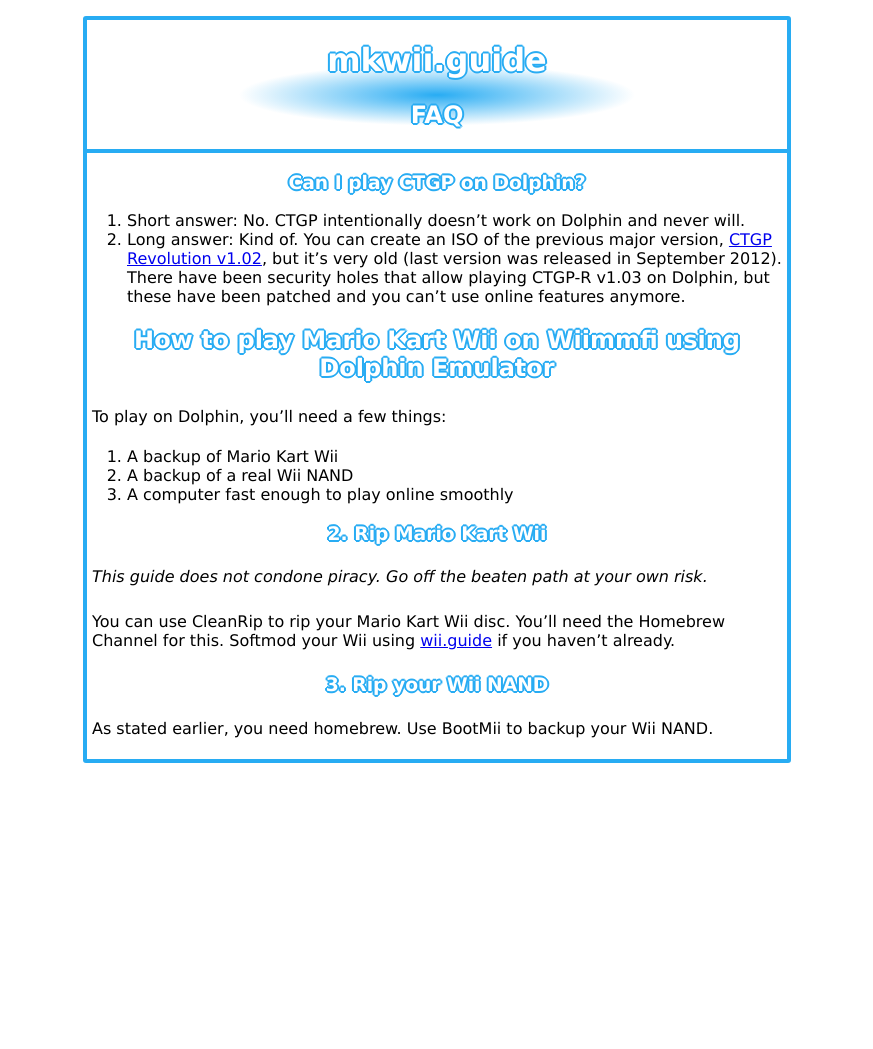
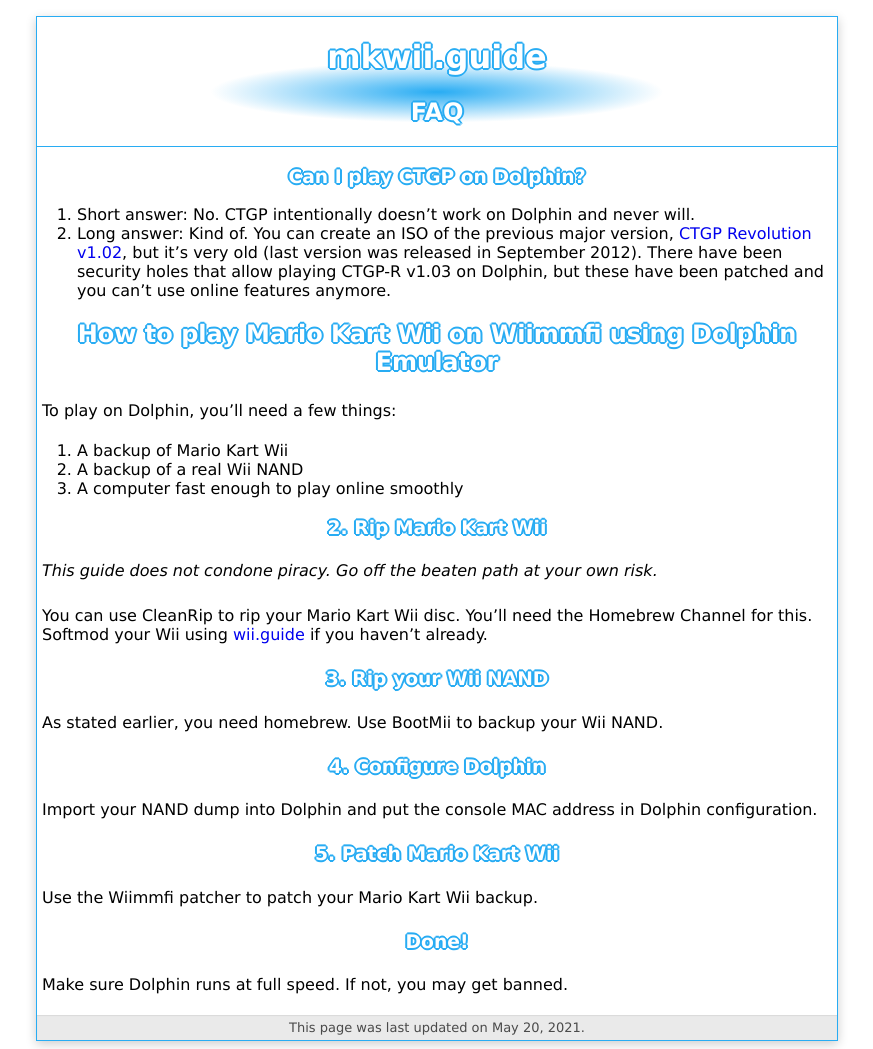
Before and after one commit to mkwii-guide/mkwii.guide, a plain HTML site: page faq.html in a window 1280 px wide. Shown: the whole page, without its empty margins (203-1076 px from the left). Before the commit the page ends 800 px from the top, so only its background shows below. Drawn offline with Linux system fonts and the light colour scheme; a script that the page names is missing.

Commit message:
Soft launch! Mostly CSS improvements and links on the homepage.

```diff
--- a/css/style.css
+++ b/css/style.css
@@ -1,31 +1,38 @@
 :root {
-    --mkwii: #28acf3;
+    --mkwii: #28acf3
 } .darkmode-background {
-    background-image: url(/img/checkerboard-white.png) !important;
+    background-image: url(/img/checkerboard-white.png) !important
 } body {
     font-family: Verdana, Arial, sans-serif;
     margin-left: auto;
     margin-top: 1em;
     margin-right: auto;
     padding-left: 1em;
-    padding-right: 1em;
+    padding-right: 1em
 } .container {
 	background-color: white;
-	border: 4px solid var(--mkwii);
-    border-radius: 3px;
-	max-width: 700px;
-	margin: 0 auto;
-} .top {
+	border: 1px solid var(--mkwii);
+    box-shadow: 0px 3px 10px 0px rgba(0,0,0,0.2);
+	max-width: 800px;
+	margin: 0 auto
+} #top {
     background: radial-gradient(var(--mkwii) 0%, #28acf300 40%);
-    border-bottom: 4px solid var(--mkwii)
+    border-bottom: 1px solid var(--mkwii)
 } h1, h2, h3, h4, h5, h6 {
     color: #FFF;
     text-align: center;
-    text-shadow:2px 0 0 var(--mkwii),-2px 0 0 var(--mkwii),0 2px 0 var(--mkwii),0 -2px 0 var(--mkwii),1px 1px var(--mkwii),-1px -1px 0 var(--mkwii),1px -1px 0 var(--mkwii),-1px 1px 0 var(--mkwii)
-} .footer {
-    background-image: url(/img/checkerboard-black.png);
-    color: white;
+    text-shadow: 2px 0 0 var(--mkwii),-2px 0 0 var(--mkwii),0 2px 0 var(--mkwii),0 -2px 0 var(--mkwii),1px 1px var(--mkwii),-1px -1px 0 var(--mkwii),1px -1px 0 var(--mkwii),-1px 1px 0 var(--mkwii)
+} #footer {
+    background: #eaeaea;
+    box-shadow: inset 0px 1px 1px 0px rgba(73,73,73,0.1);
+    color: #4A4A4A;
     padding: 5px;
+    text-align: center;
+    font-size: small
 } p {
-    padding: 5px;
+    padding: 5px
+} a {
+    text-decoration: none
+} a:hover {
+    text-decoration: underline
 }
--- a/faq.html
+++ b/faq.html
@@ -1,6 +1,6 @@
 <html>
     <head>
-        <title>mkwii.guide -- FAQ</title>
+        <title>FAQ - mkwii.guide</title>
         <link rel="stylesheet" href="/css/style.css">
         <link rel="icon" href="/img/bg-checkerboard.jpg">
         <meta property="og:title" content="mkwii.guide">
@@ -13,14 +13,14 @@
     </head>
     <body>
         <div class="container">
-            <div class="top">
+            <div id="top">
                 <h1>mkwii.guide</h1>
                 <h2>FAQ</h2>
             </div>
             <h3>Can I play CTGP on Dolphin?</h3>
         <ol>
             <li>Short answer: No. CTGP intentionally doesn’t work on Dolphin and never will.</li>
-            <li>Long answer: Kind of. You can create an ISO of the previous major version, <a href="http://wiki.tockdom.com/wiki/CTGP_Revolution_v1.02">CTGP Revolution v1.02</a>, but it’s very old (last version was released in September 2012). There have been security holes that allow playing CTGP-R v1.03 on Dolphin, but these have been patched and you can’t use online features anymore.</li>
+            <li>Long answer: Kind of. You can create an ISO of the previous major version, <a href="http://wiki.tockdom.com/wiki/CTGP_Revolution_v1.02" target="_blank">CTGP Revolution v1.02</a>, but it’s very old (last version was released in September 2012). There have been security holes that allow playing CTGP-R v1.03 on Dolphin, but these have been patched and you can’t use online features anymore.</li>
         </ol>
         <h2>How to play Mario Kart Wii on Wiimmfi using Dolphin Emulator</h2>
         <p>To play on Dolphin, you’ll need a few things:</p>
@@ -31,9 +31,16 @@
         </ol>
         <h3>2. Rip Mario Kart Wii</h3>
         <p><i>This guide does not condone piracy. Go off the beaten path at your own risk.</i></p>
-        <p>You can use CleanRip to rip your Mario Kart Wii disc. You’ll need the Homebrew Channel for this. Softmod your Wii using <a href=https://wii.guide>wii.guide</a> if you haven’t already.</p>
+        <p>You can use CleanRip to rip your Mario Kart Wii disc. You’ll need the Homebrew Channel for this. Softmod your Wii using <a href="https://wii.guide" target="_blank">wii.guide</a> if you haven’t already.</p>
         <h3>3. Rip your Wii NAND</h3>
         <p>As stated earlier, you need homebrew. Use BootMii to backup your Wii NAND.</p>
+        <h3>4. Configure Dolphin</h3>
+        <p>Import your NAND dump into Dolphin and put the console MAC address in Dolphin configuration.</p>
+        <h3>5. Patch Mario Kart Wii</h3>
+        <p>Use the Wiimmfi patcher to patch your Mario Kart Wii backup.</p>
+        <h3>Done!</h3>
+        <p>Make sure Dolphin runs at full speed. If not, you may get banned.</p>
+        <div id="footer">This page was last updated on May 20, 2021.</div>
     </div>
     <script src="https://cdn.jsdelivr.net/npm/darkmode-js@1.5.7/lib/darkmode-js.min.js"></script>
     <script>
```
Also changed, not shown: 404.html (+8 -6 lines), index.html (+14 -2 lines).
